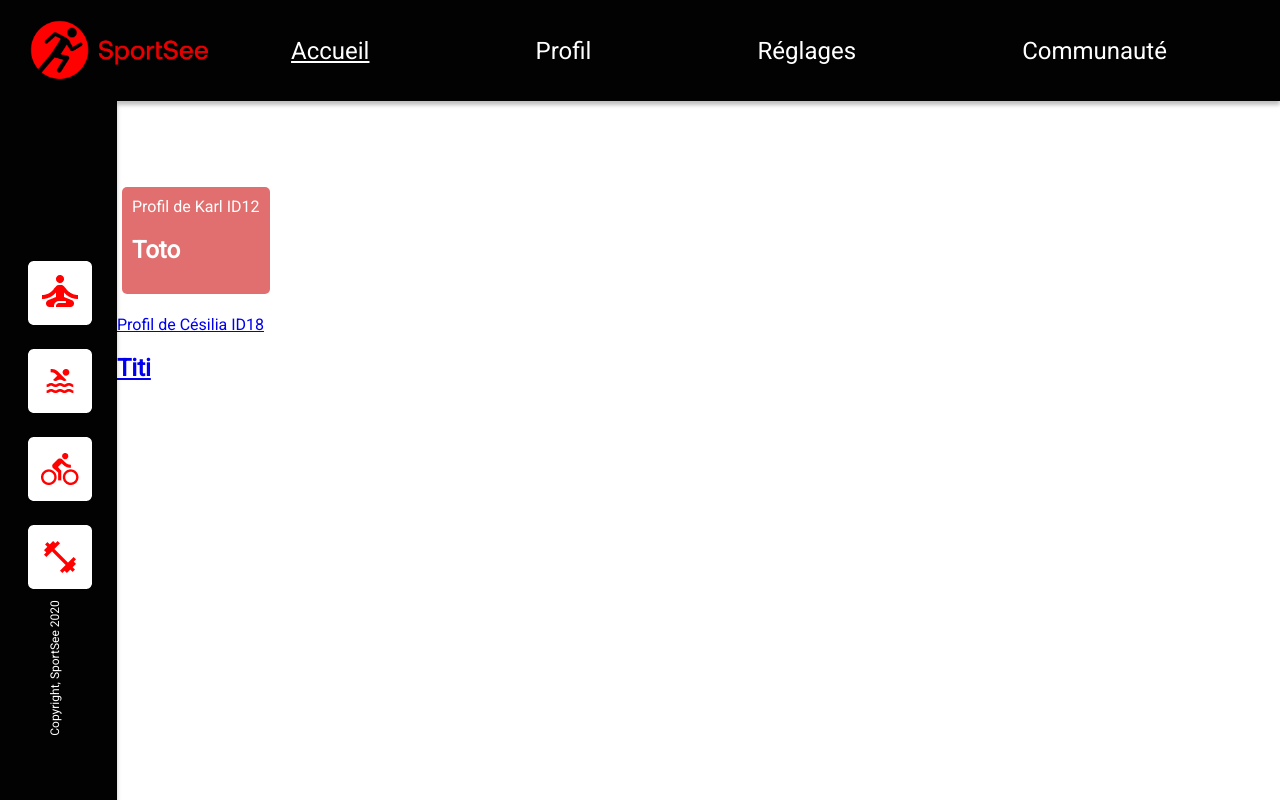
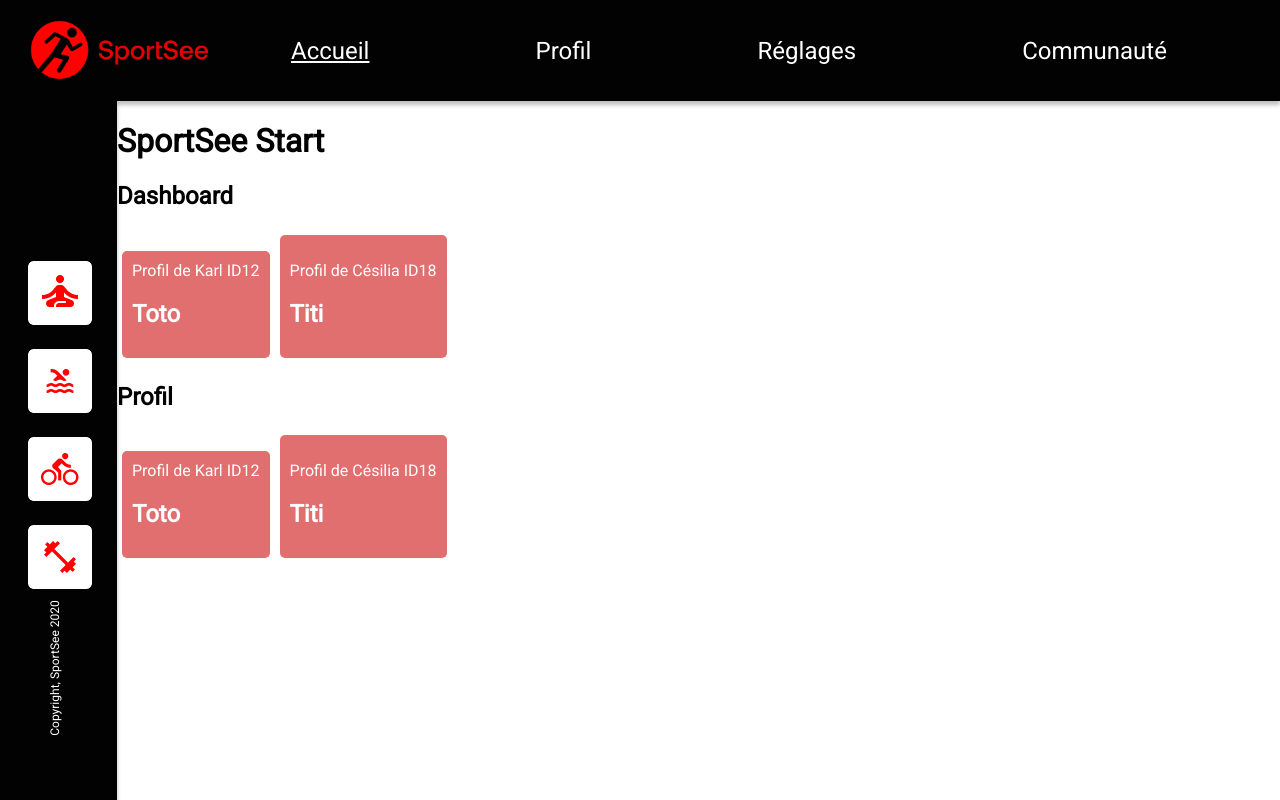
Before and after one commit to tetyanachouteau/p9-front-end-dasboard, a React (Create React App) app: page / in a window 1280 px wide. Built offline with nearby package versions, Linux system fonts and the light colour scheme.

Commit message:
Ajout bouton profil

```diff
--- a/src/pages/accueil.jsx
+++ b/src/pages/accueil.jsx
@@ -11,15 +11,21 @@ function Accueil({ data }) {
 
         <div className={styles.profilContainer}>
             <h1>SportSee Start</h1>
-
-            <Link to={"/dashboard/"} className={styles.dashboardButton} >
+            <h2>Dashboard</h2>
+            <Link to={"/dashboard/12"} className={styles.dashboardButton} >
             Profil de Karl ID12 <h2>Toto</h2>
             </Link>
-
-            <Link to={"/dashboard/"} className={styles.profilContainer} >
+            <Link to={"/dashboard/18"} className={styles.dashboardButton} >
             <p>Profil de Césilia ID18 <h2>Titi</h2></p>
             </Link>
 
+            <h2>Profil</h2>
+            <Link to={"/profile/12"} className={styles.dashboardButton} >
+            Profil de Karl ID12 <h2>Toto</h2>
+            </Link>
+            <Link to={"/profile/18"} className={styles.dashboardButton} >
+            <p>Profil de Césilia ID18 <h2>Titi</h2></p>
+            </Link>
         </div>
     );
 }
--- a/src/pages/accueil.module.css
+++ b/src/pages/accueil.module.css
@@ -7,3 +7,7 @@
     border-radius: 5px;
     margin: 5px;
 }
+
+.profilContainer{
+    color: #000000;
+}
```
